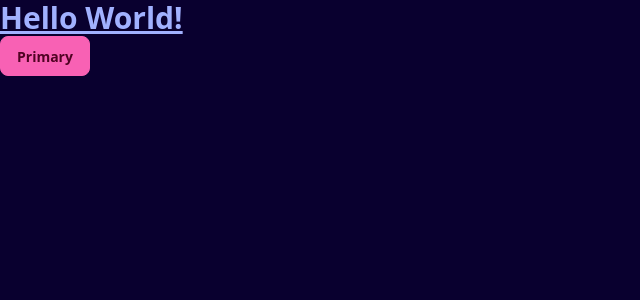
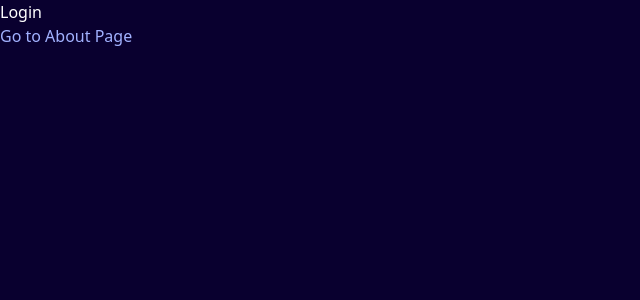
Before and after one commit to juan-josue/club-connect, a React (Vite) app in the folder client/club-connect/: page / in a window 1280 px wide. Shown: the top 300 px of the page, without its empty margins (0-640 px from the left). Built offline with nearby package versions, Linux system fonts and the light colour scheme.

Commit message:
feat: routing

```diff
--- a/client/club-connect/src/App.jsx
+++ b/client/club-connect/src/App.jsx
@@ -1,15 +1,24 @@
-import { useState } from 'react'
+import { BrowserRouter as Router, Routes, Route } from "react-router-dom";
+
+import Login from "./pages/Login";
+import Preferences from "./pages/Preferences";
+import Matching from "./pages/Matching";
+import Results from "./pages/Results";
+
 import './App.css'
 
 function App() {
-  const [count, setCount] = useState(0)
 
   return (
     <>
-      <div>
-        <h1 className='text-3xl font-bold underline'>Hello World!</h1>
-        <button class="btn btn-primary">Primary</button>
-      </div>
+      <Router>
+        <Routes>
+          <Route path="/" element={<Login />} />
+          <Route path="/preferences" element={<Preferences />} />
+          <Route path="/matching" element={<Matching />} />
+          <Route path="/results" element={<Results />} />
+        </Routes>
+      </Router>
     </>
   )
 }
```
